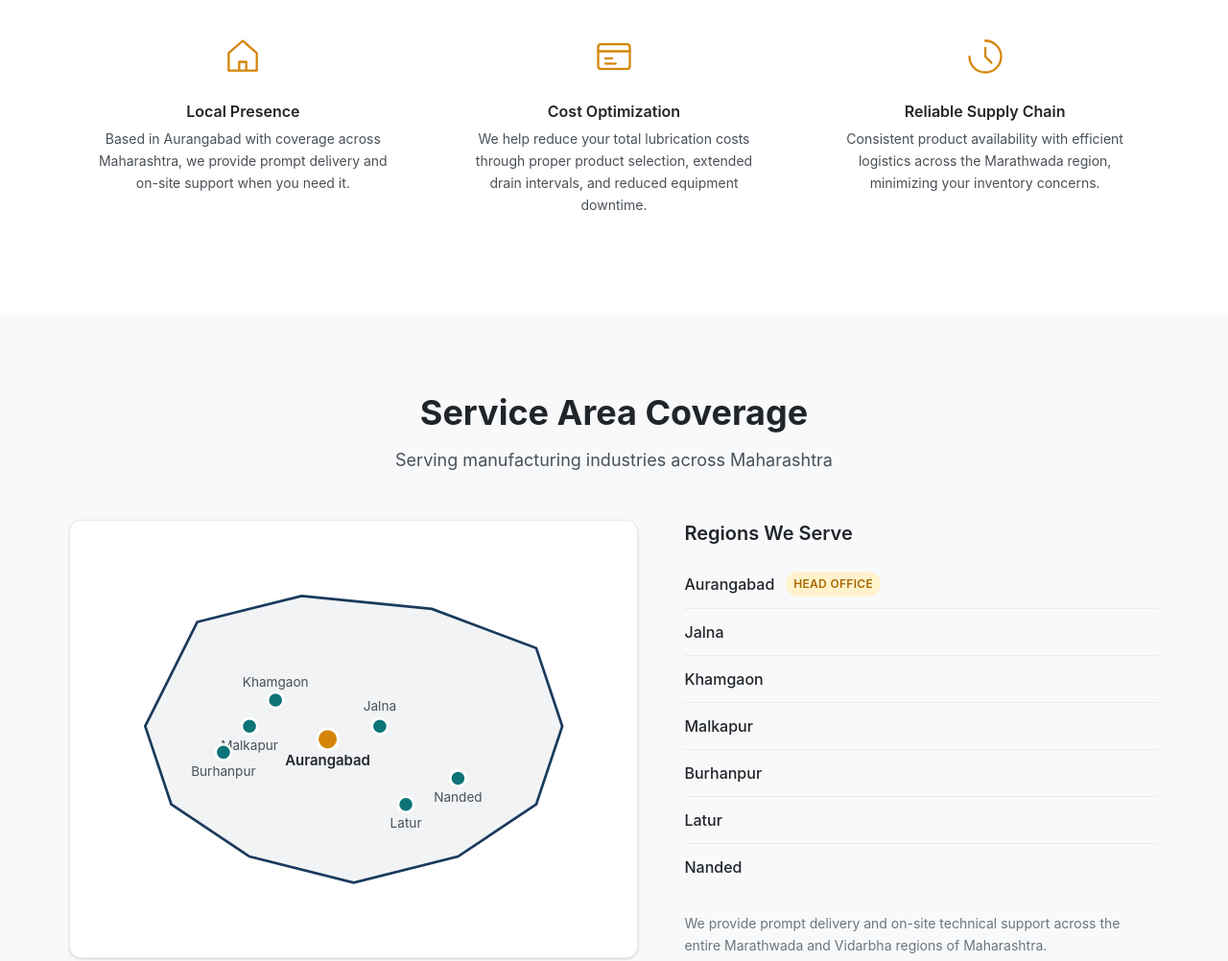
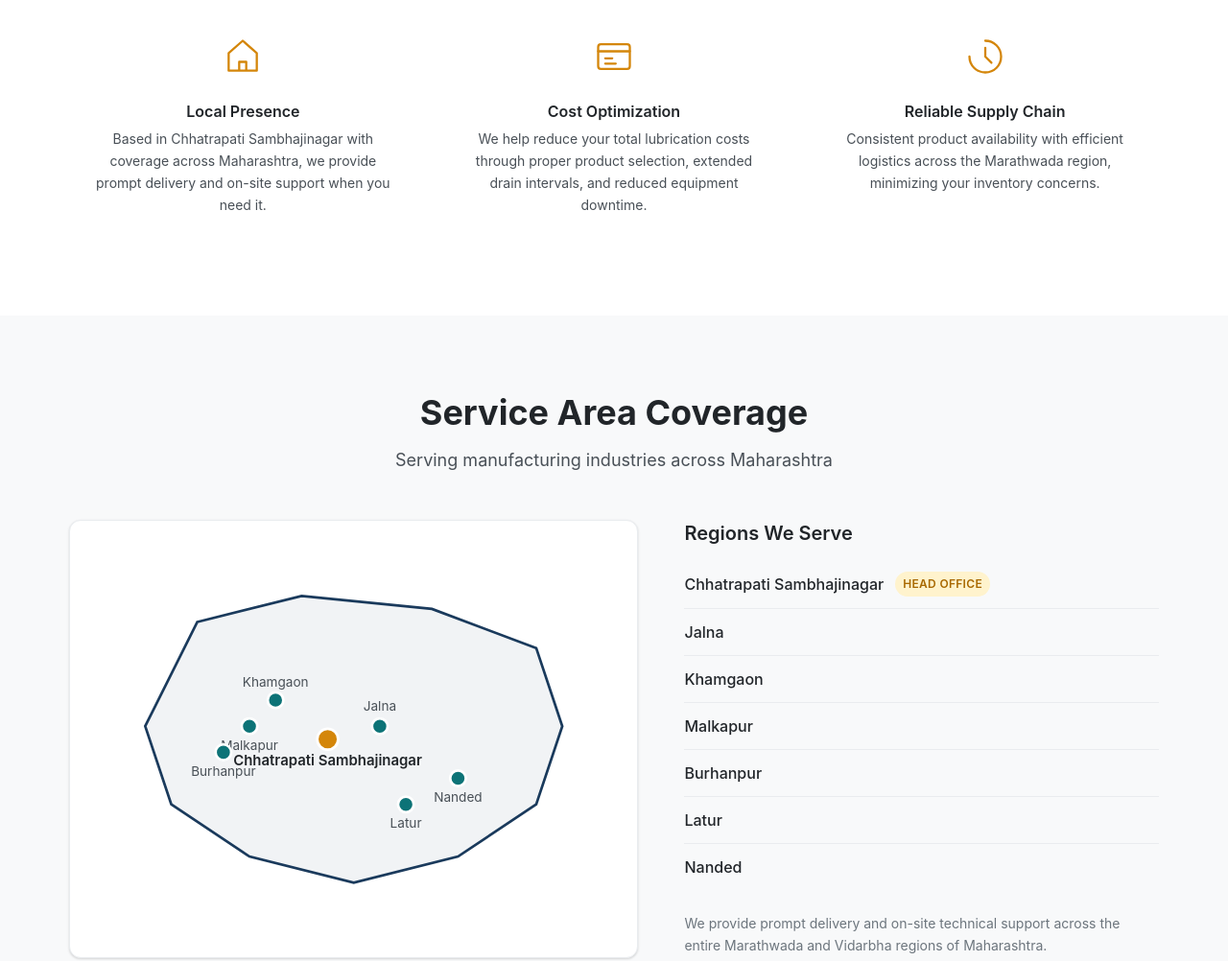
Before and after one commit to krishnajunnikar/lubricantsessential, a website: page index.html in a window 1280 px wide. Shown: the part 2567-3569 px from the top of the page at 96% size. Drawn offline with Linux system fonts and the light colour scheme.

Commit message:
Update index.html
Updated city name to Chhatrapati Sambhajinagar

```diff
--- a/index.html
+++ b/index.html
@@ -258,7 +258,7 @@
               <svg aria-hidden="true" viewBox="0 0 48 48" width="44" height="44"><path d="M8 40V20l16-14 16 14v20H8z" fill="none" stroke="currentColor" stroke-width="2.5" stroke-linejoin="round"/><path d="M20 40V30h8v10" fill="none" stroke="currentColor" stroke-width="2.5" stroke-linejoin="round"/></svg>
             </div>
             <h3 class="usp-card__title">Local Presence</h3>
-            <p class="usp-card__description">Based in Aurangabad with coverage across Maharashtra, we provide prompt delivery and on-site support when you need it.</p>
+            <p class="usp-card__description">Based in Chhatrapati Sambhajinagar with coverage across Maharashtra, we provide prompt delivery and on-site support when you need it.</p>
           </article>
           <article class="usp-card">
             <div class="usp-card__icon">
@@ -293,7 +293,7 @@
                 <path d="M80 60 L160 40 L260 50 L340 80 L360 140 L340 200 L280 240 L200 260 L120 240 L60 200 L40 140 Z" fill="var(--color-gray-100)" stroke="var(--color-primary)" stroke-width="2"/>
                 <!-- City markers -->
                 <circle cx="180" cy="150" r="8" fill="var(--color-secondary)" stroke="var(--color-white)" stroke-width="2"/>
-                <text x="180" y="170" text-anchor="middle" font-size="11" fill="var(--color-text-primary)" font-weight="600">Aurangabad</text>
+                <text x="180" y="170" text-anchor="middle" font-size="11" fill="var(--color-text-primary)" font-weight="600">Chhatrapati Sambhajinagar</text>
                 <circle cx="220" cy="140" r="6" fill="var(--color-accent)" stroke="var(--color-white)" stroke-width="2"/>
                 <text x="220" y="128" text-anchor="middle" font-size="10" fill="var(--color-text-secondary)">Jalna</text>
                 <circle cx="140" cy="120" r="6" fill="var(--color-accent)" stroke="var(--color-white)" stroke-width="2"/>
@@ -313,7 +313,7 @@
             <h3 class="service-area__details-title">Regions We Serve</h3>
             <ul class="service-area__list" role="list">
               <li class="service-area__list-item">
-                <span class="service-area__city">Aurangabad</span>
+                <span class="service-area__city">Chhatrapati Sambhajinagar</span>
                 <span class="service-area__badge">Head Office</span>
               </li>
               <li class="service-area__list-item">
@@ -373,7 +373,7 @@
         <ul class="footer-contact" role="list">
           <li class="footer-contact__item">
             <svg class="footer-contact__icon" aria-hidden="true" viewBox="0 0 24 24"><path d="M12 2C8.13 2 5 5.13 5 9c0 5.25 7 13 7 13s7-7.75 7-13c0-3.87-3.13-7-7-7zm0 9.5c-1.38 0-2.5-1.12-2.5-2.5s1.12-2.5 2.5-2.5 2.5 1.12 2.5 2.5-1.12 2.5-2.5 2.5z"/></svg>
-            <span>Plot No. 8, Jijamata Colony, Near Paithan Gate, Aurangabad 431001, Maharashtra</span>
+            <span>Plot No. 8, Jijamata Colony, Near Paithan Gate, Chhatrapati Sambhajinagar 431001, Maharashtra</span>
           </li>
           <li class="footer-contact__item">
             <svg class="footer-contact__icon" aria-hidden="true" viewBox="0 0 24 24"><path d="M6.62 10.79c1.44 2.83 3.76 5.14 6.59 6.59l2.2-2.2c.27-.27.67-.36 1.02-.24 1.12.37 2.33.57 3.57.57.55 0 1 .45 1 1V20c0 .55-.45 1-1 1-9.39 0-17-7.61-17-17 0-.55.45-1 1-1h3.5c.55 0 1 .45 1 1 0 1.25.2 2.45.57 3.57.11.35.03.74-.25 1.02l-2.2 2.2z"/></svg>
```
